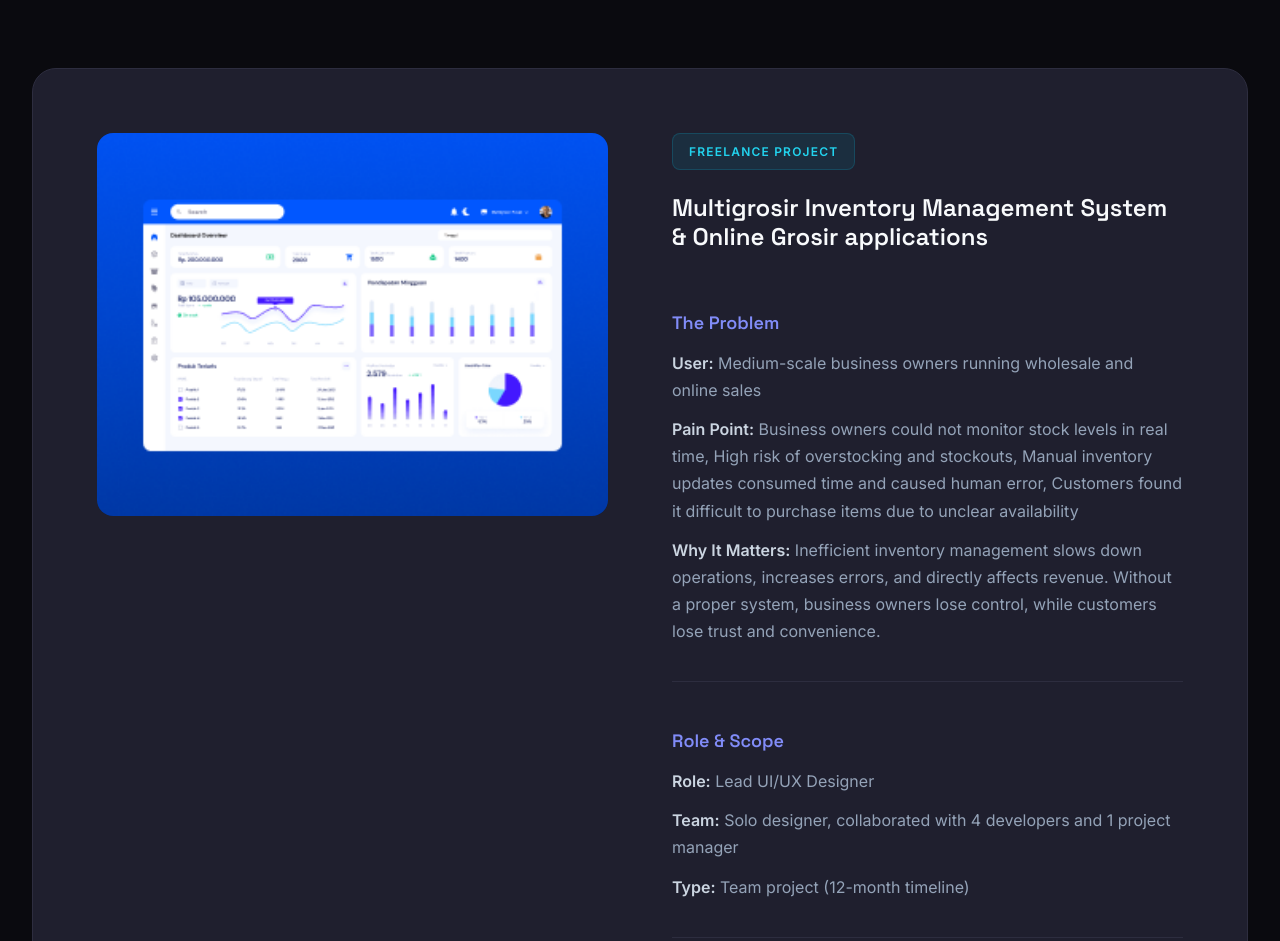
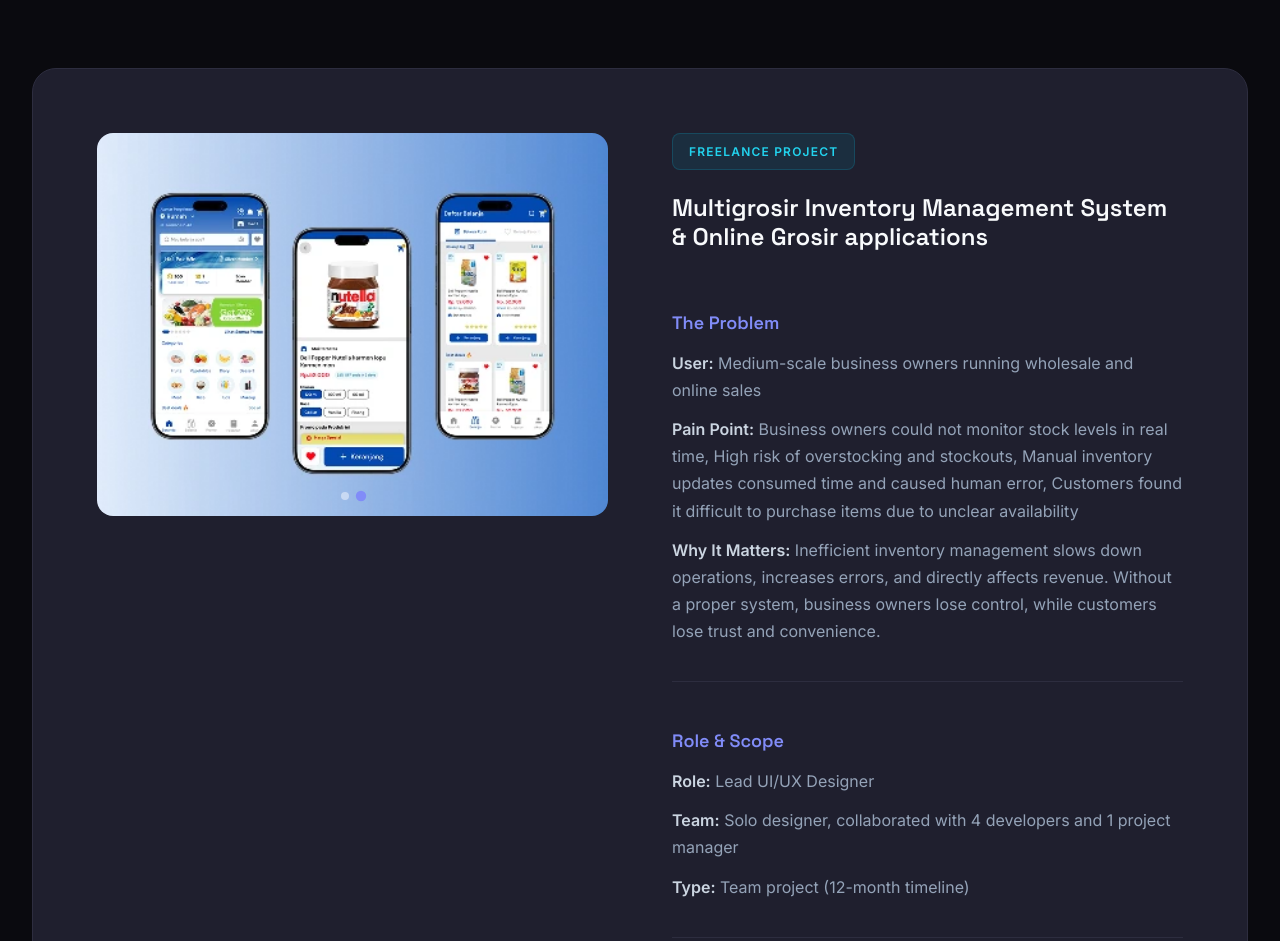
Before and after one commit to brunhilddd/Portfolio-Dylan-Nathanael, a plain HTML site: page index.html in a window 1280 px wide. Shown: the part 1960-2901 px from the top of the page. Drawn offline with Linux system fonts and the light colour scheme.

Commit message:
Add files via upload

```diff
--- a/index.html
+++ b/index.html
@@ -4,6 +4,7 @@
     <meta charset="UTF-8">
     <meta name="viewport" content="width=device-width, initial-scale=1.0">
     <meta name="description" content="UI/UX Designer with Systems Analyst mindset - Creating user-centered designs backed by data-driven insights">
+    <meta property ="og:image">
     <title>Portfolio - UI/UX Designer & Systems Analyst</title>
     <link rel="preconnect" href="https://fonts.googleapis.com">
     <link rel="preconnect" href="https://fonts.gstatic.com" crossorigin>
@@ -128,7 +129,18 @@
                 <!-- Case Study 1 -->
                 <article class="case-study">
                     <div class="case-study-image">
-                        <img src="multigrosir.webp" alt="Multigrosir - Inventory Management System & Online Grosir applications" id="caseStudy1Image">
+                        <div class="slideshow" id="slideshow1">
+                            <div class="slide active">
+                                <img src="Order Detail.webp" alt="Multigrosir - Order Detail Screen">
+                            </div>
+                            <div class="slide">
+                                <img src="Product.webp" alt="Multigrosir - Product Screen">
+                            </div>
+                            <div class="slideshow-dots">
+                                <span class="dot active" data-index="0"></span>
+                                <span class="dot" data-index="1"></span>
+                            </div>
+                        </div>
                     </div>
                     <div class="case-study-content">
                         <span class="case-tag">Freelance Project</span>
@@ -197,7 +209,18 @@
                 <!-- Case Study 2 -->
                 <article class="case-study reverse">
                     <div class="case-study-image">
-                        <img src="sokrates.webp" alt="Sokrates School Information Systems & Learning Management Systems" id="caseStudy2Image">
+                        <div class="slideshow" id="slideshow2">
+                            <div class="slide active">
+                                <img src="Quiz Report - Summary.webp" alt="Sokrates - Quiz Report Summary Screen">
+                            </div>
+                            <div class="slide">
+                                <img src="read-card.webp" alt="Sokrates - Read Card Screen">
+                            </div>
+                            <div class="slideshow-dots">
+                                <span class="dot active" data-index="0"></span>
+                                <span class="dot" data-index="1"></span>
+                            </div>
+                        </div>
                     </div>
                     <div class="case-study-content">
                         <span class="case-tag">Team Project</span>
--- a/script.js
+++ b/script.js
@@ -368,3 +368,68 @@
         document.body.style.opacity = '1';
     }, 100);
 });
+
+// ===================================
+// Auto-Sliding Slideshow
+// ===================================
+function initSlideshows() {
+    const slideshows = document.querySelectorAll('.slideshow');
+
+    slideshows.forEach(slideshow => {
+        const slides = slideshow.querySelectorAll('.slide');
+        const dots = slideshow.querySelectorAll('.dot');
+
+        if (slides.length < 2) return;
+
+        let currentIndex = 0;
+        let interval;
+
+        function goToSlide(index) {
+            // Remove active from current
+            slides[currentIndex].classList.remove('active');
+            dots[currentIndex].classList.remove('active');
+
+            // Update index
+            currentIndex = (index + slides.length) % slides.length;
+
+            // Add active to new
+            slides[currentIndex].classList.add('active');
+            dots[currentIndex].classList.add('active');
+        }
+
+        function nextSlide() {
+            goToSlide(currentIndex + 1);
+        }
+
+        function startAutoPlay() {
+            interval = setInterval(nextSlide, 3500);
+        }
+
+        function stopAutoPlay() {
+            clearInterval(interval);
+        }
+
+        // Dot click navigation
+        dots.forEach((dot, i) => {
+            dot.addEventListener('click', () => {
+                stopAutoPlay();
+                goToSlide(i);
+                startAutoPlay();
+            });
+        });
+
+        // Pause on hover
+        slideshow.addEventListener('mouseenter', stopAutoPlay);
+        slideshow.addEventListener('mouseleave', startAutoPlay);
+
+        // Start auto-play
+        startAutoPlay();
+    });
+}
+
+// Initialize slideshows when DOM is ready
+if (document.readyState === 'loading') {
+    document.addEventListener('DOMContentLoaded', initSlideshows);
+} else {
+    initSlideshows();
+}
--- a/styles.css
+++ b/styles.css
@@ -629,6 +629,62 @@
     image-rendering: crisp-edges;
     -ms-interpolation-mode: nearest-neighbor;
     transition: transform 0.4s ease-out, opacity 0.3s ease-out;
+}
+
+/* ===================================
+   Slideshow Styles
+   =================================== */
+.slideshow {
+    position: relative;
+    width: 100%;
+    height: 100%;
+}
+
+.slide {
+    position: absolute;
+    top: 0;
+    left: 0;
+    width: 100%;
+    height: 100%;
+    opacity: 0;
+    transition: opacity 0.7s ease-in-out;
+    pointer-events: none;
+}
+
+.slide.active {
+    opacity: 1;
+    position: relative;
+    pointer-events: auto;
+}
+
+.slideshow-dots {
+    position: absolute;
+    bottom: var(--spacing-md);
+    left: 50%;
+    transform: translateX(-50%);
+    display: flex;
+    gap: var(--spacing-xs);
+    z-index: 10;
+}
+
+.dot {
+    width: 8px;
+    height: 8px;
+    border-radius: 50%;
+    background-color: rgba(255, 255, 255, 0.45);
+    cursor: pointer;
+    transition: background-color 0.3s ease, transform 0.3s ease;
+    border: none;
+    display: inline-block;
+}
+
+.dot.active {
+    background-color: var(--color-primary-light);
+    transform: scale(1.3);
+}
+
+.dot:hover {
+    background-color: rgba(255, 255, 255, 0.75);
 }
 
 .case-study-content {
```
Also changed, not shown: Create - View Assignment.webp (added), Order Detail.webp (added), Product.webp (added), Quiz Report - Summary.webp (added).
